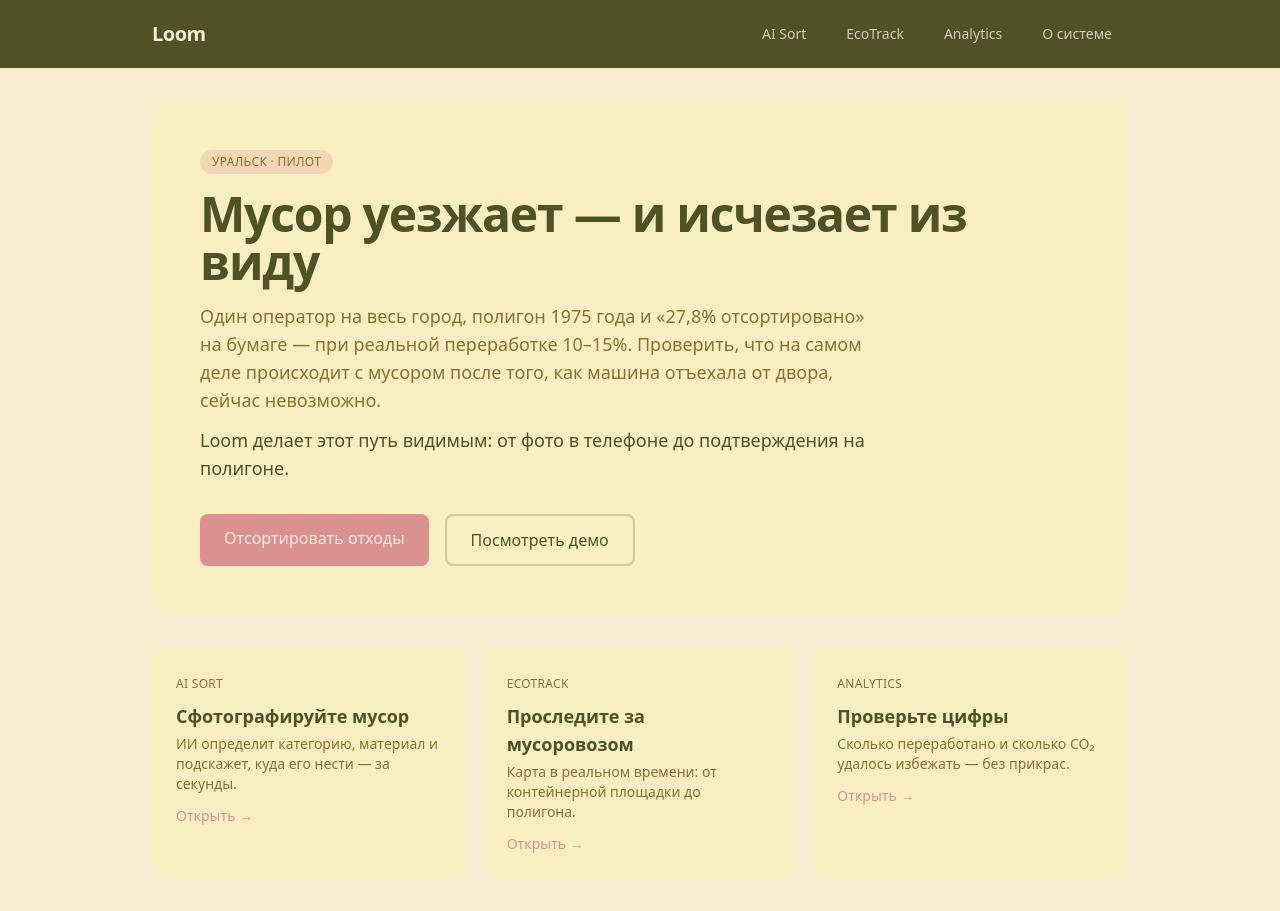
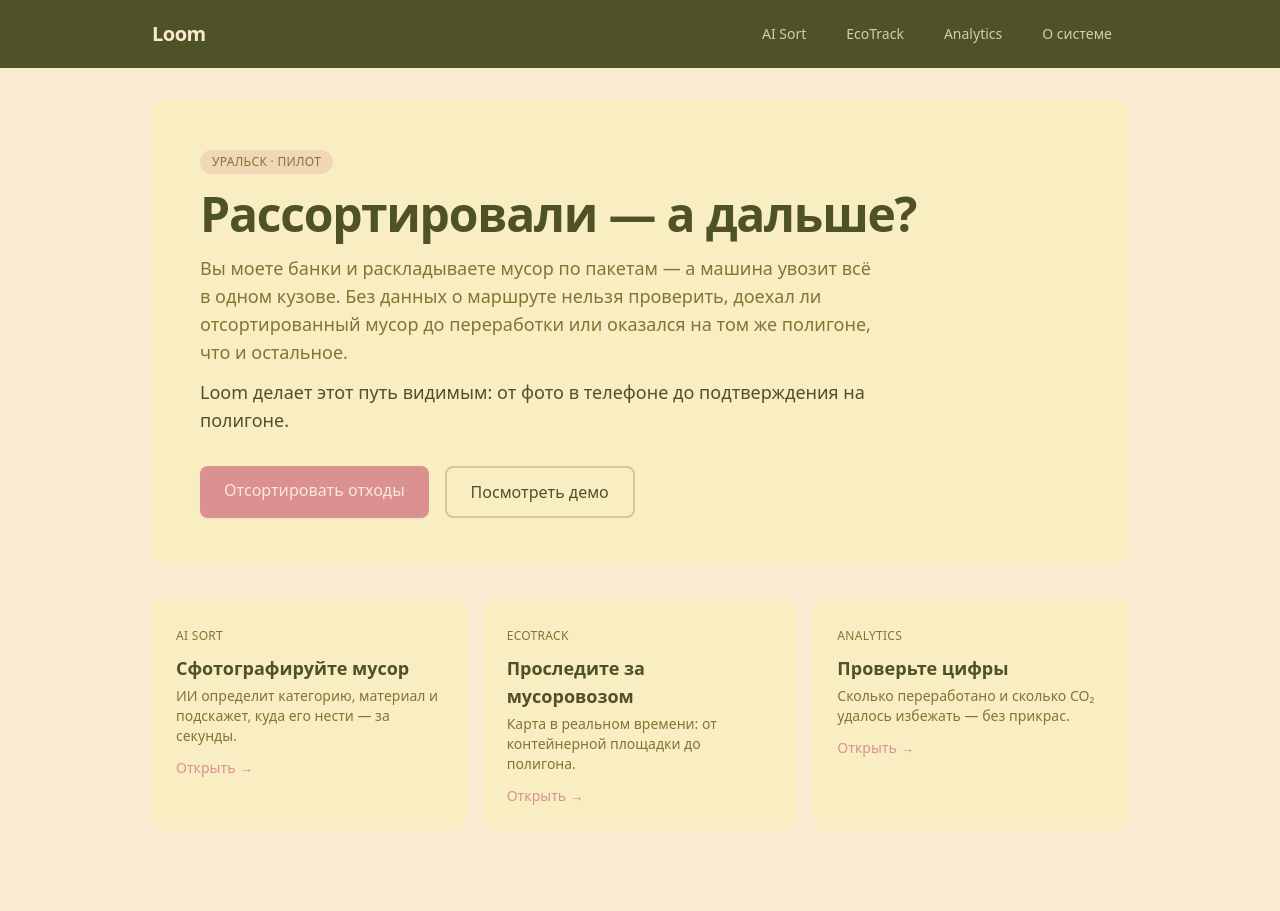
Before and after one commit to kiddorri/lodidodi, a Next.js app: page / in a window 1280 px wide. After the commit the page ends 863 px from the top, so only its background shows below. Built offline with nearby package versions, Linux system fonts and the light colour scheme.

Commit message:
copy: reframe hero problem as sorted trash mixing with unsorted, not operator monopoly

```diff
--- a/app/page.tsx
+++ b/app/page.tsx
@@ -33,14 +33,14 @@ export default function Home() {
         </span>
 
         <h1 className="mt-4 text-4xl font-extrabold leading-tight tracking-tight text-codium sm:text-5xl">
-          Мусор уезжает — и исчезает из виду
+          Рассортировали — а дальше?
         </h1>
 
         <p className="mt-4 max-w-2xl text-lg text-bistre">
-          Один оператор на весь город, полигон 1975 года и «27,8%
-          отсортировано» на бумаге — при реальной переработке 10–15%.
-          Проверить, что на самом деле происходит с мусором после того, как
-          машина отъехала от двора, сейчас невозможно.
+          Вы моете банки и раскладываете мусор по пакетам — а машина увозит
+          всё в одном кузове. Без данных о маршруте нельзя проверить, доехал
+          ли отсортированный мусор до переработки или оказался на том же
+          полигоне, что и остальное.
         </p>
 
         <p className="mt-3 max-w-2xl text-lg font-medium text-codium">
```
